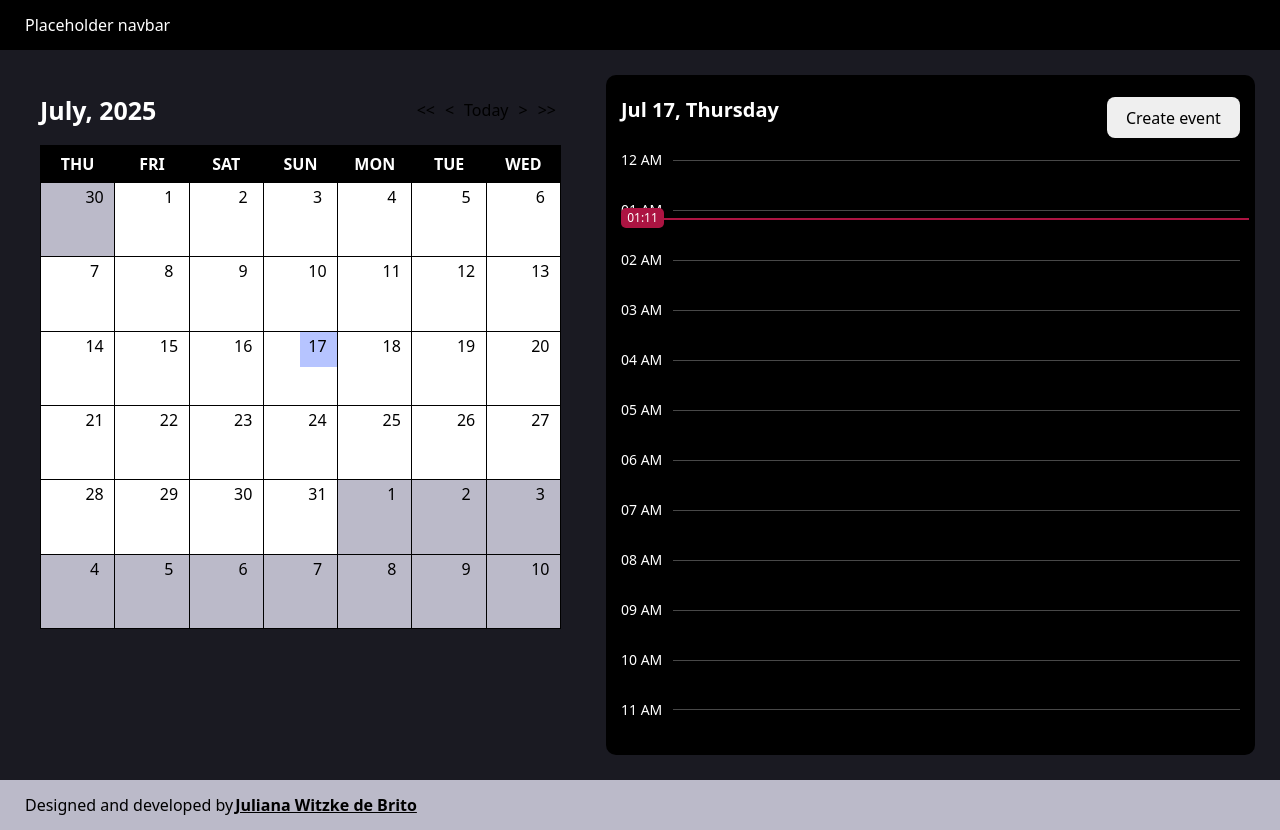
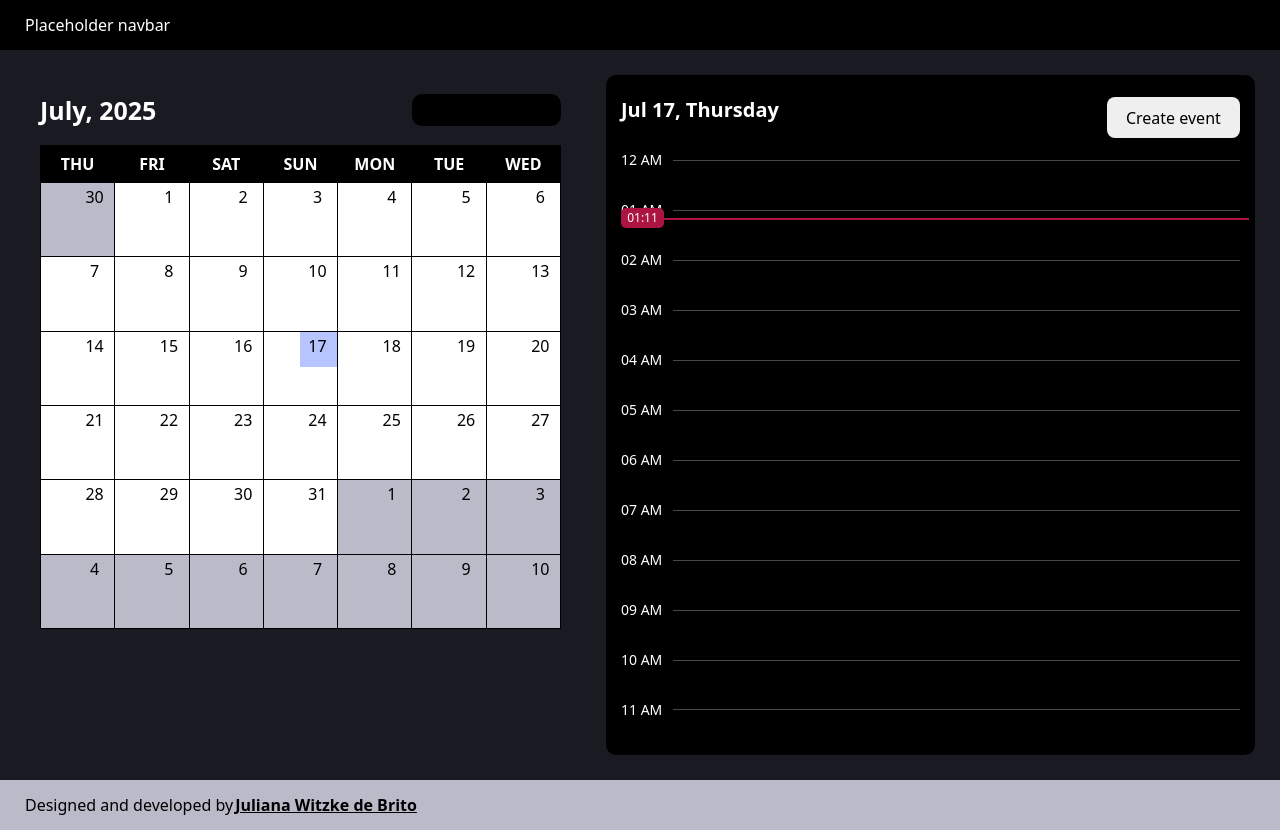
Before and after one commit to jubrito/planner-with-calendar, a React (Vite) app: page / in a window 1280 px wide. Built offline with nearby package versions, Linux system fonts and the light colour scheme.

Commit message:
update css of calendar header buttons to align vertically and fix padding

```diff
--- a/src/features/Calendar/components/CalendarMenu/_calendar-menu.module.scss
+++ b/src/features/Calendar/components/CalendarMenu/_calendar-menu.module.scss
@@ -2,6 +2,7 @@
 @use '../../../../styles/mixins' as mixins;
 
 .updateCalendarContainer {
+  background-color: variables.$black-color;
   border-radius: 10px;
   padding: 0;
 }
@@ -15,6 +16,13 @@
 
   button {
     padding: 3px;
+    min-height: 20px;
+    vertical-align: middle;
+    font-size: variables.$h3-size;
+    svg {
+      vertical-align: middle;
+      font-size: variables.$h2-size;
+    }
   }
 
   @include mixins.media-for-compact-calendar {
--- a/src/features/Calendar/components/UpdateCalendarButton/_update-calendar-button.module.scss
+++ b/src/features/Calendar/components/UpdateCalendarButton/_update-calendar-button.module.scss
@@ -3,7 +3,6 @@
 
 .updateCalendar {
   background-color: transparent;
-  font-size: variables.$h3-size;
   margin: variables.$smaller-gap;
   padding: 3px;
 
@@ -11,8 +10,9 @@
     border-color: transparent;
     border-width: 1px;
     outline: none;
-    background-color: variables.$black-color;
-    color: variables.$white-color;
+    background-color: variables.$white-color;
+    color: variables.$black-color;
+    min-height: fit-content;
   }
 
   @include mixins.media-for-compact-calendar {
```
